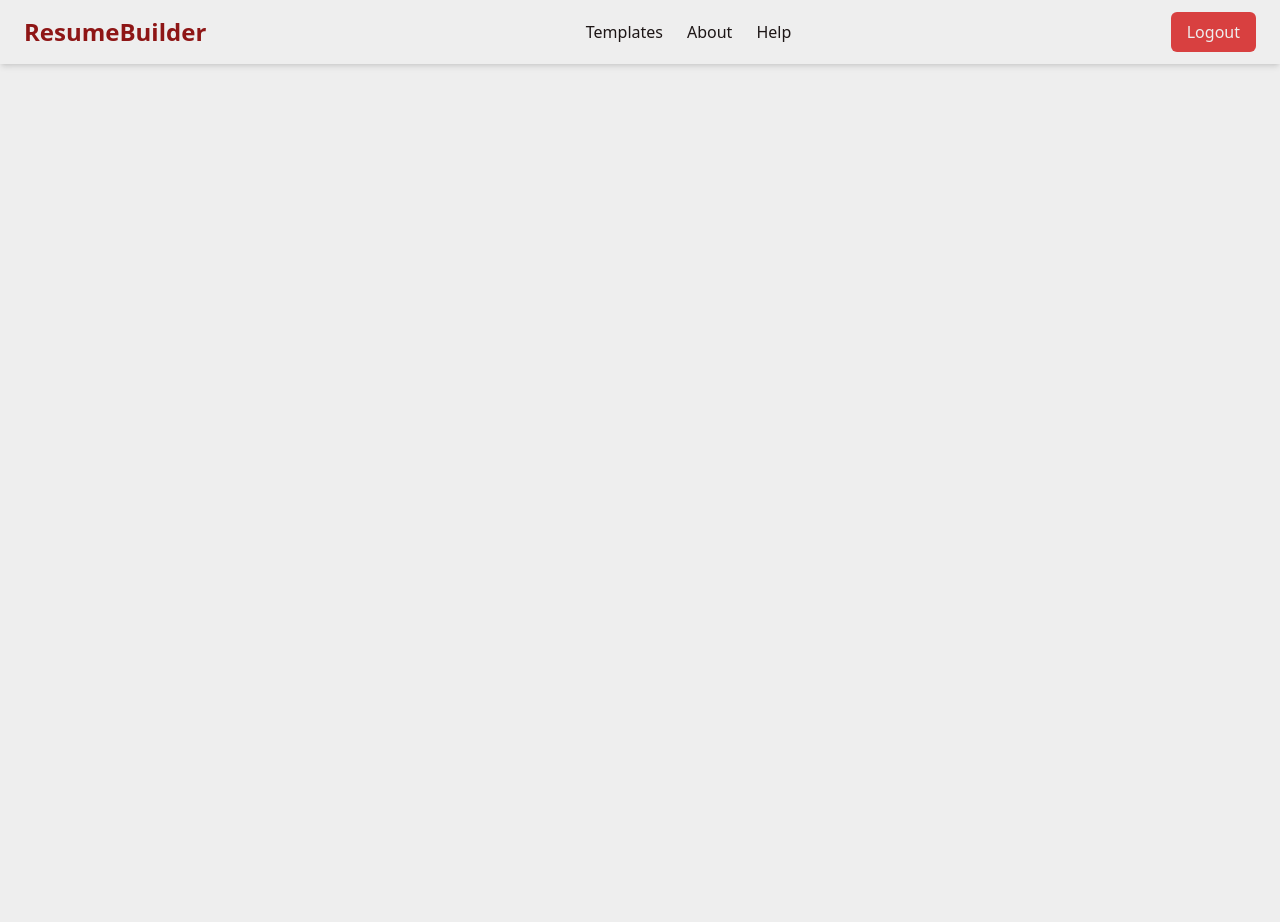
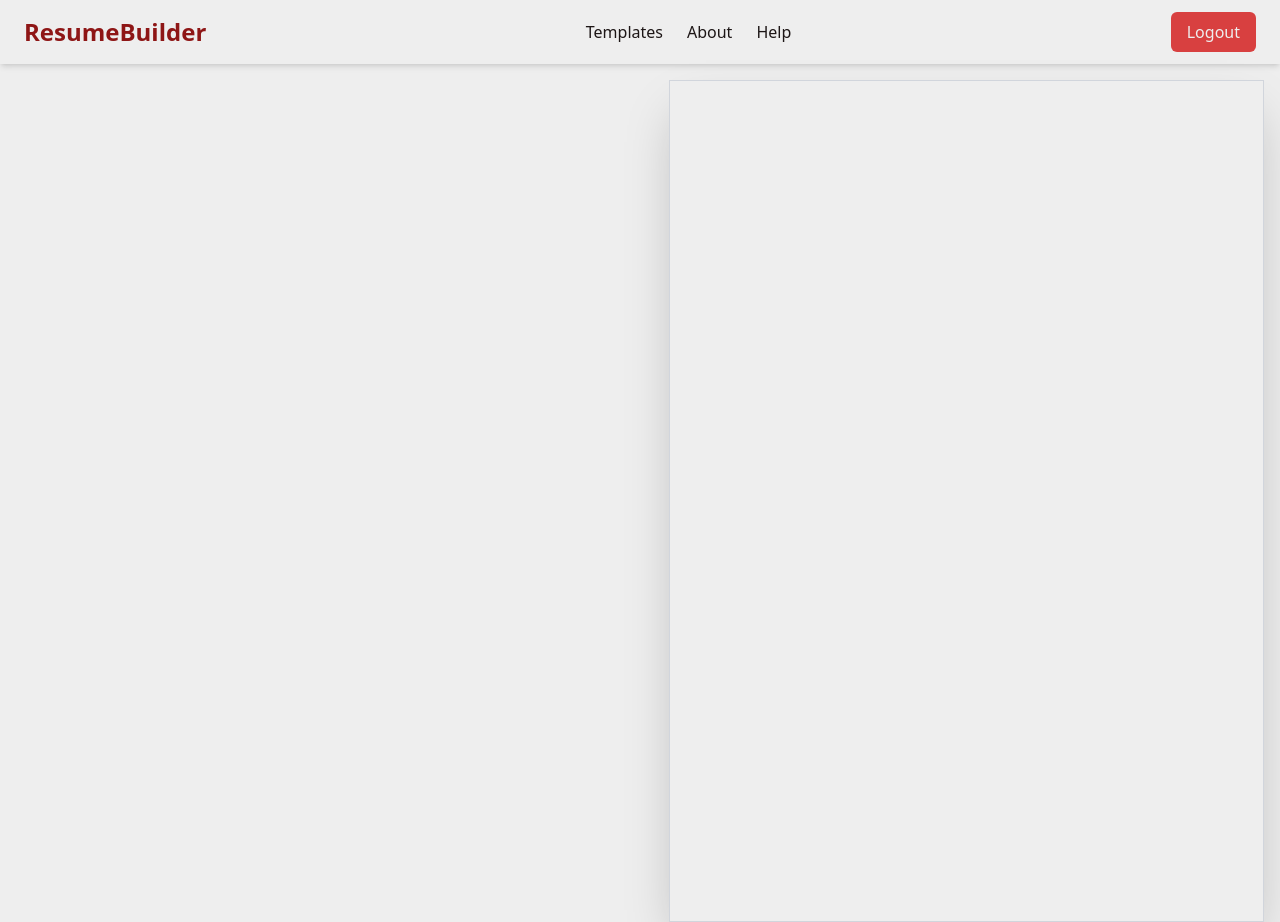
Before and after one commit to bhargablinx/resume-builder, a React (Vite) app: page / in a window 1280 px wide. Before the commit the page ends 800 px from the top, so only its background shows below. Built offline with nearby package versions, Linux system fonts and the light colour scheme.

Commit message:
Add resume builder page
It container 2 section one for controlling the data in the resume and one section is to display the preview

```diff
--- a/src/App.jsx
+++ b/src/App.jsx
@@ -1,9 +1,11 @@
 import { NavBar } from "./components/NavBar";
+import { ResumeBuilder } from "./pages/ResumeBuilder";
 
 function App() {
     return (
         <>
             <NavBar />
+            <ResumeBuilder />
         </>
     );
 }
--- /dev/null
+++ b/src/pages/ResumeBuilder.jsx
@@ -0,0 +1,8 @@
+export const ResumeBuilder = () => {
+    return (
+        <section className="flex gap-2 h-[80vh] m-4 justify-between">
+            <div className="flex-1"></div>
+            <div className="border border-gray-300 shadow-2xl w-[595px] h-[842px]"></div>
+        </section>
+    );
+};
```
